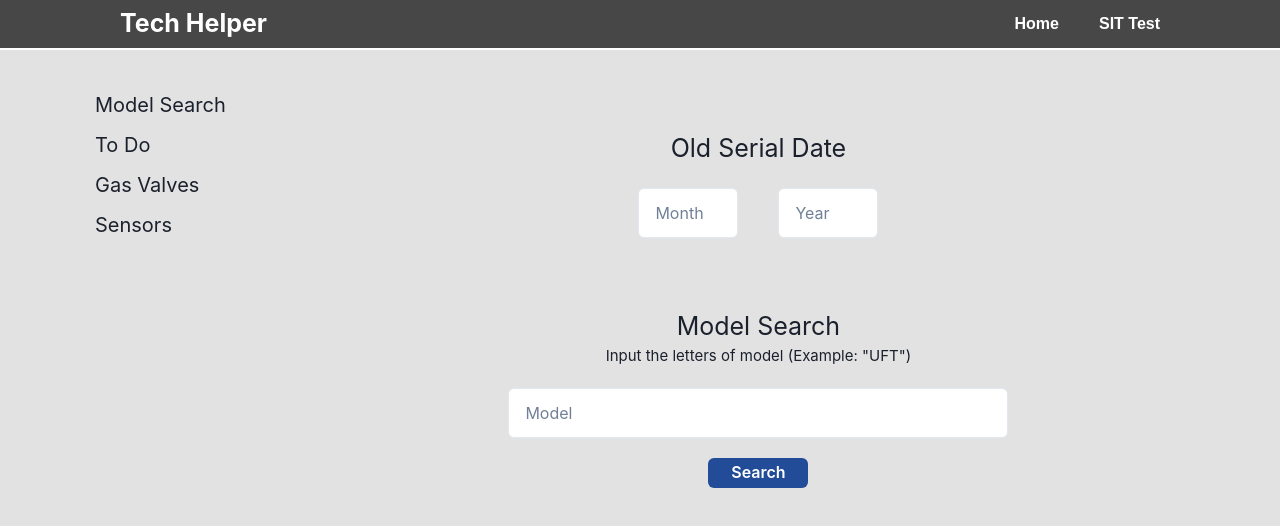
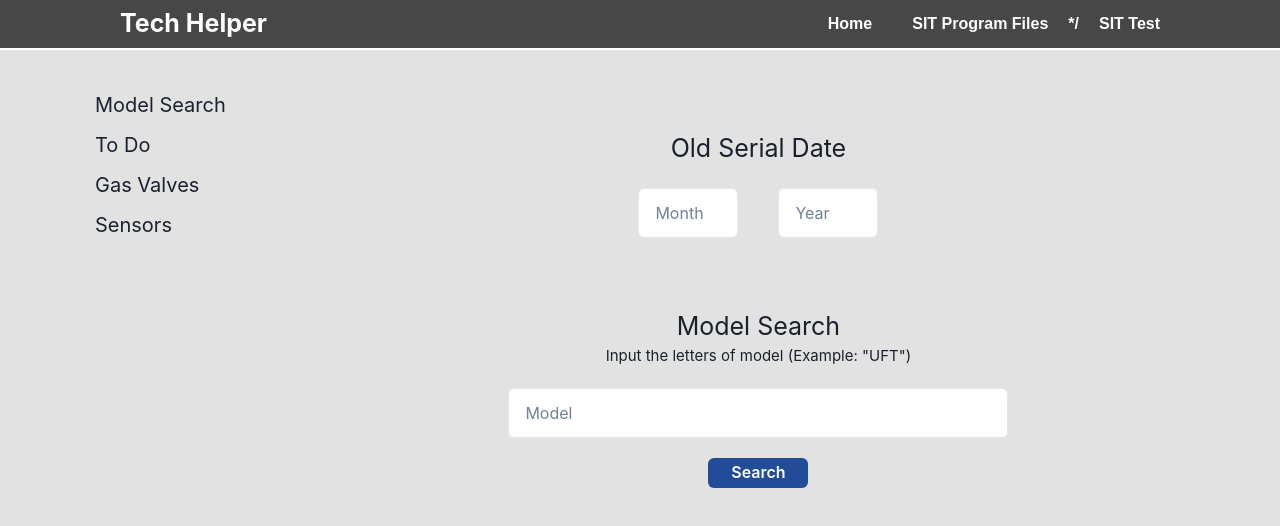
Before and after one commit to Erick-Bravo/tech_helper, a React (Create React App) app: page / in a window 1280 px wide. Shown: the top 526 px of the page. Built offline with nearby package versions, Linux system fonts and the light colour scheme.

Commit message:
sit program link reverted for troubelshooting

```diff
--- a/src/components/NavBar.tsx
+++ b/src/components/NavBar.tsx
@@ -6,10 +6,10 @@ const navTexPad = "0 20px";
 
 const warrantyPartsID =
   "https://aristonthermo.sharepoint.com/:x:/r/sites/USAWarrantyShipments-SAP/Documenti%20condivisi/General/Warranty%20Parts%20Shipping.xlsx?d=wdd52a2b1fbb145629b47a222ecc8ede3&csf=1&web=1&e=IwmqUj";
+const teamsWarrantyPartsLink = `msteams://teams.microsoft.com/l/file/${warrantyPartsID}`;
+
 const sitPartsID =
   "https://aristonthermo.sharepoint.com/:x:/r/sites/AristoCustomerExperienceTeam-TechSupport/Documenti%20condivisi/Tech%20Support/SiT%20Programmer%20Software/SIT%20Part%20Files-9-27-2022.xlsx?d=waffffd07b2914887a1c421c6b8b12098&csf=1&web=1&e=BxSaX7";
-
-const teamsWarrantyPartsLink = `msteams://teams.microsoft.com/l/file/${warrantyPartsID}`;
 const teamsSITLink = `msteams://teams.microsoft.com/l/file/${sitPartsID}`;
 
 const NavBar = () => {
@@ -70,6 +70,14 @@ const NavBar = () => {
         >
           SIT Program Files
         </Link> */}
+        <Link
+          p={navTexPad}
+          _hover={{ textUnderlineOffset: "none" }}
+          href={teamsSITLink}
+          cursor={loading ? "wait" : "pointer"}
+        >
+          SIT Program Files
+        </Link> */
         <Box
           p={navTexPad}
           onClick={() => handleCurserLoading(teamsSITLink)}
```
